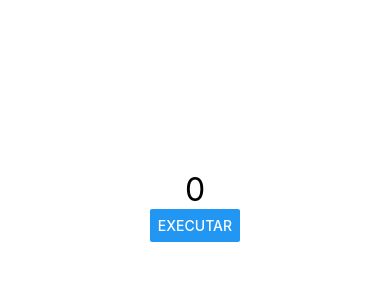
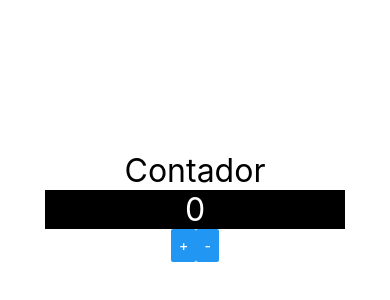
Before and after one commit to MDOBreno/RNAula02Exercicios, a React Native app: screen / in a window 390 px wide. Shown: the part 216-516 px from the top of the page. Built offline with nearby package versions, Linux system fonts and the light colour scheme.

Commit message:
- Secao03Aula34 - Usado comunicação direta e indireta

```diff
--- a/src/App.js
+++ b/src/App.js
@@ -14,7 +14,8 @@ export default App */
 //                         <Text>Primeiro Componente!!!</Text>
 //                     </SafeAreaView>
 
-import Pai from './componentes/indireta/Pai'
+import ContadorV2 from './componentes/contador/ContadorV2'
+// import Pai from './componentes/indireta/Pai'
 // import Pai from './componentes/direta/Pai'
 // import Contador from './componentes/Contador'
 // import Botao from './componentes/Botao'
@@ -31,8 +32,9 @@ import Pai from './componentes/indireta/Pai'
 export default ()=> (
     <SafeAreaView style={style.App}>
         {/* <View> */}
+            <ContadorV2 />
+            {/*
             <Pai />
-            {/*
             <Pai />
             <Contador inicial={100} passo={13} />
             <Contador />
--- /dev/null
+++ b/src/componentes/contador/ContadorBotoes.js
@@ -0,0 +1,20 @@
+import React from 'react'
+import { SafeAreaView, Button } from 'react-native'
+import Estilo from '../estilo'
+
+
+export default props => {
+
+    return (
+        <SafeAreaView style={Estilo.botoes}>
+            <Button
+                title='+'
+                onPress={props.inc}
+            />
+            <Button
+                title='-'
+                onPress={props.dec}
+            />
+        </SafeAreaView>
+    )
+}
--- /dev/null
+++ b/src/componentes/contador/ContadorDisplay.js
@@ -0,0 +1,15 @@
+import React from 'react'
+import { SafeAreaView, Text, View } from 'react-native'
+import Estilo from '../estilo'
+
+export default props => {
+    return (
+        <>
+            <SafeAreaView style={Estilo.myDisplay}>
+                <Text style={[Estilo.txtG, Estilo.myDisplayText]}>
+                    {props.num}
+                </Text>
+            </SafeAreaView>
+        </>
+    )
+}
--- /dev/null
+++ b/src/componentes/contador/ContadorV2.js
@@ -0,0 +1,31 @@
+import React, { useState } from 'react'
+import { SafeAreaView, Text } from 'react-native'
+import Estilo from '../estilo'
+
+import ContadorDisplay from './ContadorDisplay'
+import ContadorBotoes from './ContadorBotoes'
+
+
+export default props => {
+
+    const [num, setNum] = useState(0)
+
+    const inc = () => setNum(num + 1)
+    const dec = () => setNum(num - 1)
+
+    return (
+        <>
+            <Text style={Estilo.txtG}>
+                Contador
+            </Text>
+            <ContadorDisplay
+                num={num}
+            />
+            <ContadorBotoes
+                inc={inc}
+                dec={dec}
+            />
+        </>
+    )
+
+}
--- a/src/componentes/estilo.js
+++ b/src/componentes/estilo.js
@@ -4,6 +4,17 @@ export default StyleSheet.create({
         txtG: {
             fontSize: 32,
             textAlign: "center",
+        },
+        myDisplay: {
+            backgroundColor: '#000',
+            padding: 20,
+            width: 300
+        },
+        myDisplayText: {
+            color: '#FFF'
+        },
+        botoes: {
+            flexDirection: "row"
         }
     }
 )
```
